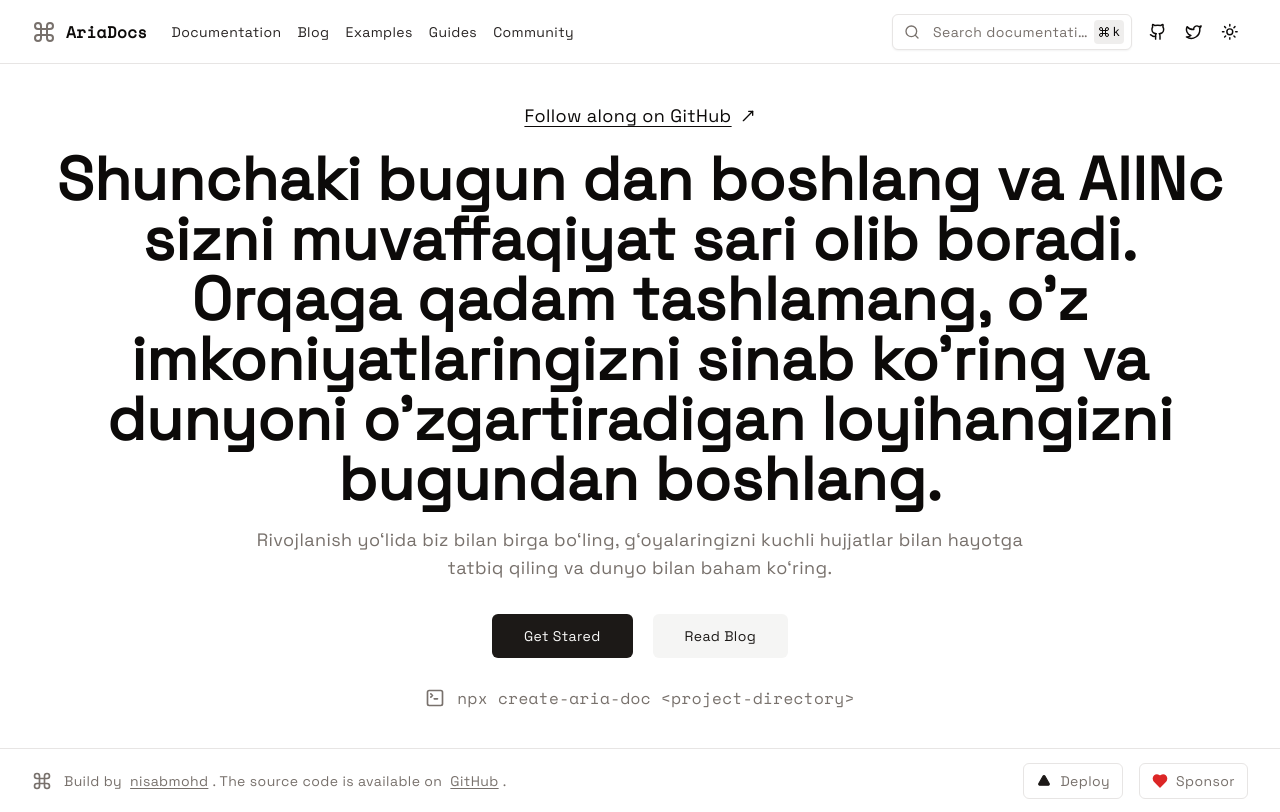
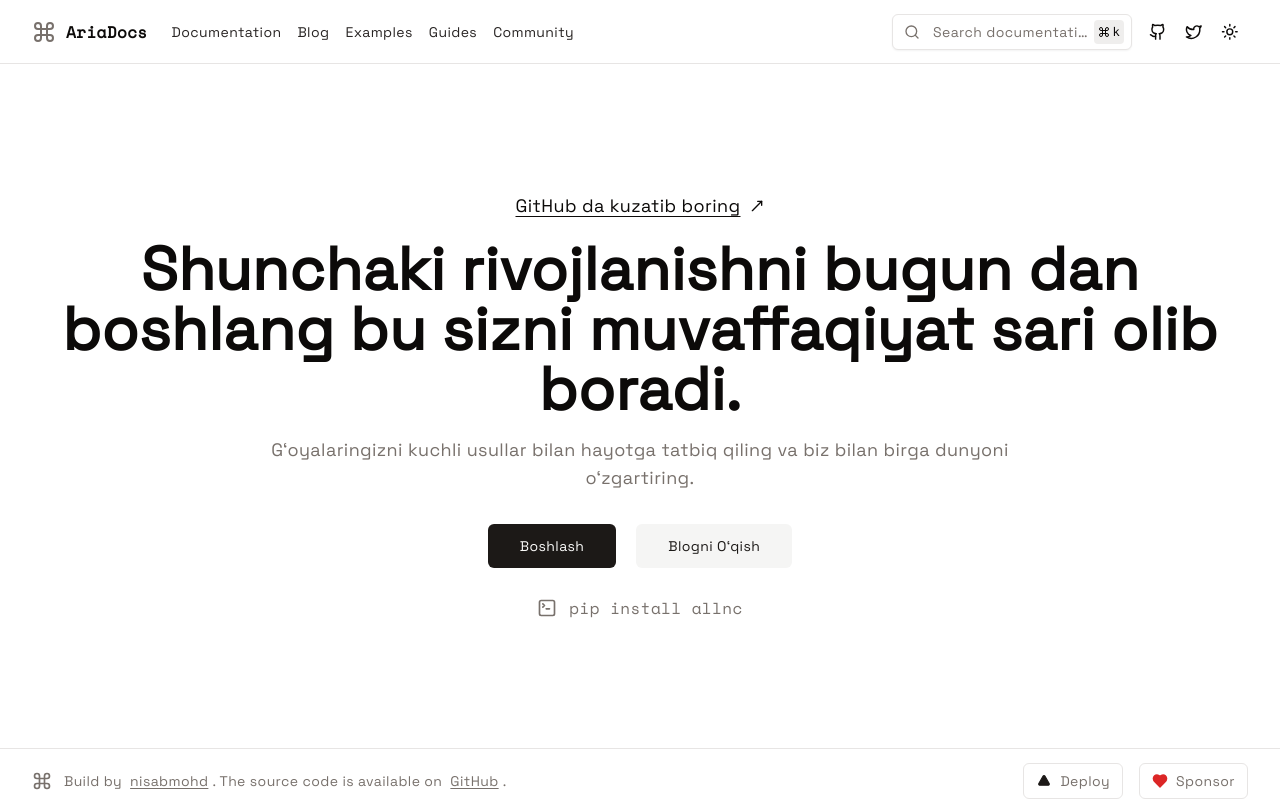
Before and after one commit to themusharraf/doc, a Next.js app: page / in a window 1280 px wide. Built offline with nearby package versions, Linux system fonts and the light colour scheme.

Commit message:
add home change words

```diff
--- a/app/page.tsx
+++ b/app/page.tsx
@@ -11,24 +11,21 @@ export default function Home() {
         target="_blank"
         className="mb-5 sm:text-lg flex items-center gap-2 underline underline-offset-4 sm:-mt-12"
       >
-        Follow along on GitHub{" "}
+        GitHub da kuzatib boring{" "}
         <MoveUpRightIcon className="w-4 h-4 font-extrabold" />
       </Link>
       <h1 className="text-3xl font-bold mb-4 sm:text-6xl">
-        Shunchaki bugun dan boshlang va AllNc sizni muvaffaqiyat sari olib boradi.
-        Orqaga qadam tashlamang, o'z imkoniyatlaringizni sinab ko'ring va dunyoni
-        o'zgartiradigan loyihangizni bugundan boshlang.
+        Shunchaki rivojlanishni bugun dan boshlang bu sizni muvaffaqiyat sari olib boradi.
       </h1>
       <p className="mb-8 sm:text-lg max-w-[800px] text-muted-foreground">
-        Rivojlanish yo‘lida biz bilan birga bo‘ling, g‘oyalaringizni kuchli hujjatlar
-        bilan hayotga tatbiq qiling va dunyo bilan baham ko‘ring.
+        G‘oyalaringizni kuchli usullar bilan hayotga tatbiq qiling va biz bilan birga dunyoni o‘zgartiring.
       </p>
       <div className="flex flex-row items-center gap-5">
         <Link
           href={`/docs${page_routes[0].href}`}
           className={buttonVariants({ className: "px-6", size: "lg" })}
         >
-          Get Stared
+          Boshlash
         </Link>
         <Link
           href="/blog"
@@ -38,12 +35,12 @@ export default function Home() {
             size: "lg",
           })}
         >
-          Read Blog
+          Blogni O‘qish
         </Link>
       </div>
       <span className="flex flex-row items-start sm:gap-2 gap-0.5 text-muted-foreground text-md mt-7 -mb-12 max-[800px]:mb-12 font-code sm:text-base text-sm font-medium">
         <TerminalSquareIcon className="w-5 h-5 sm:mr-1 mt-0.5" />
-        {"npx create-aria-doc <project-directory>"}
+        {"pip install allnc"}
       </span>
     </div>
   );
```
